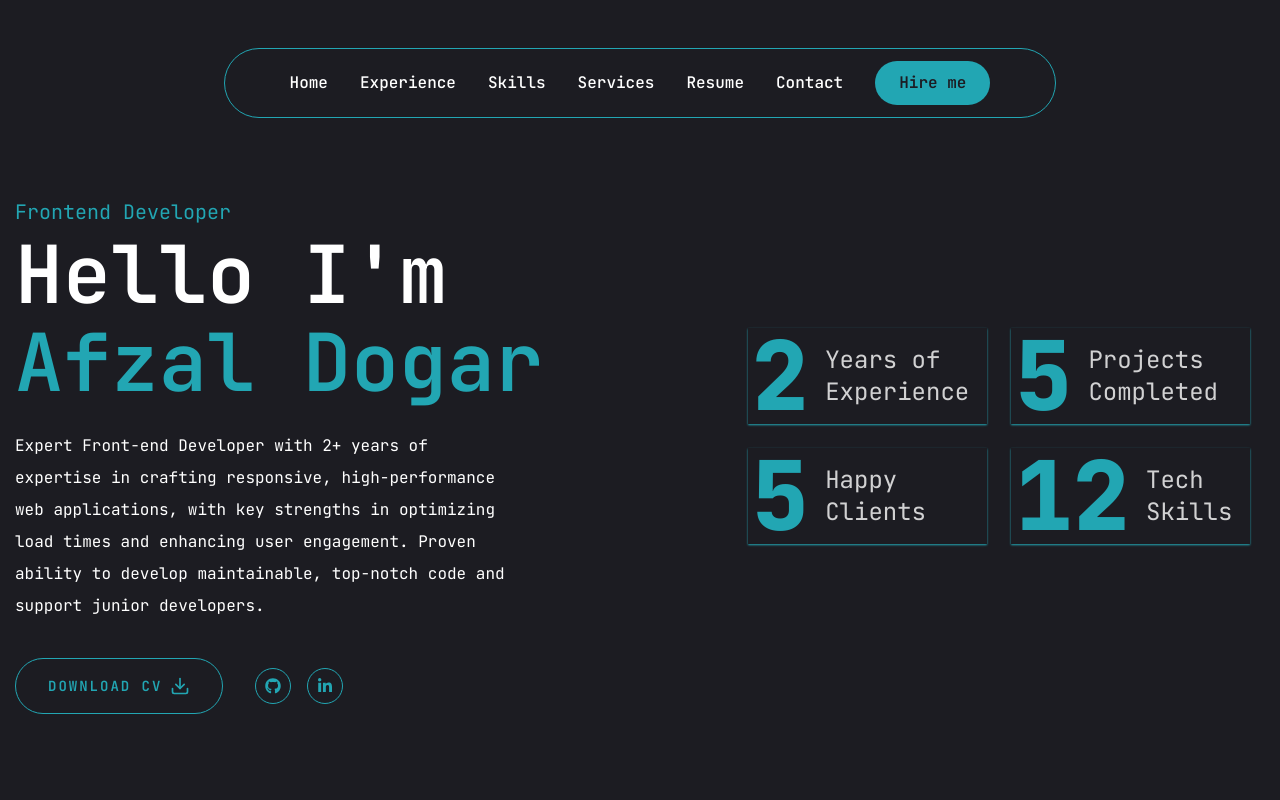
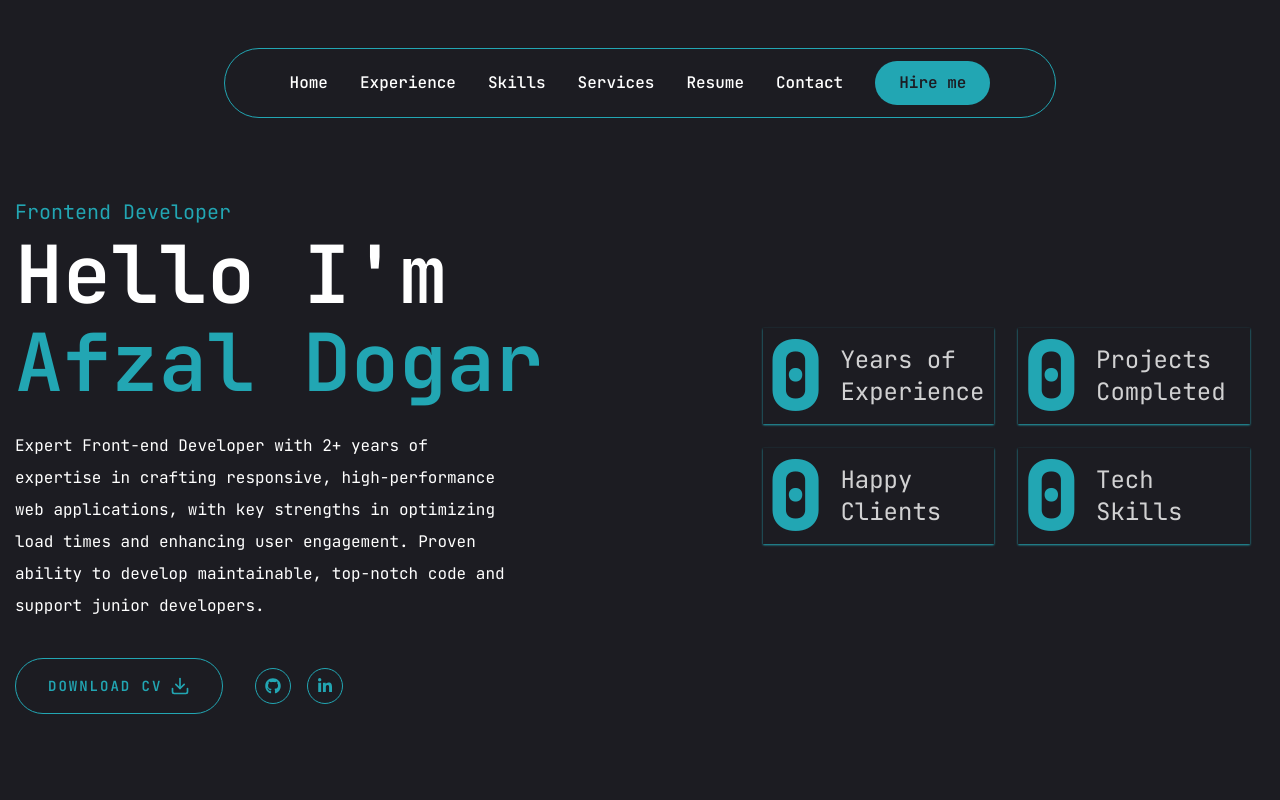
Before and after one commit to AfzalDogar/portfolio, a Next.js app: page / in a window 1280 px wide. Shown: the top 800 px of the page. Built offline with nearby package versions, Linux system fonts and the light colour scheme.

Commit message:
portfolio

```diff
--- a/components/Stats.jsx
+++ b/components/Stats.jsx
@@ -33,8 +33,8 @@
               >
                 <CountUp
                   end={stat.value}
-                  duration={5}
-                  delay={2}
+                  duration={15}
+                  delay={10}
                   className="text-[20px] text-accent md:text-4xl lg:text-7xl xl:text-8xl font-extrabold"
                 />
                 <p
```
